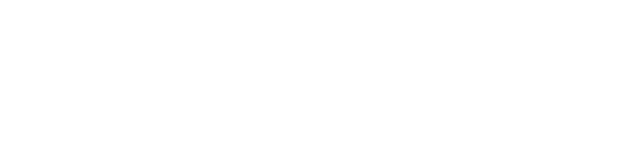
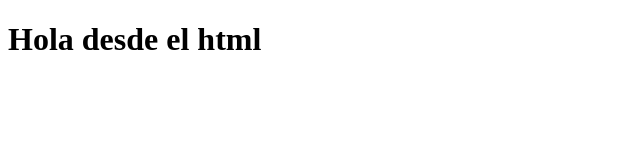
Before and after one commit to CABALEZ/PrimerRepositorio, a plain HTML site: page index.html in a window 1280 px wide. Shown: the whole page, without its empty margins (0-640 px from the left). Drawn offline with Linux system fonts and the light colour scheme.

Commit message:
agregamos un h1

```diff
--- a/index.html
+++ b/index.html
@@ -7,6 +7,6 @@
     <title>Document</title>
 </head>
 <body>
-
+    <h1>Hola desde el html</h1>
 </body>
 </html>
```
